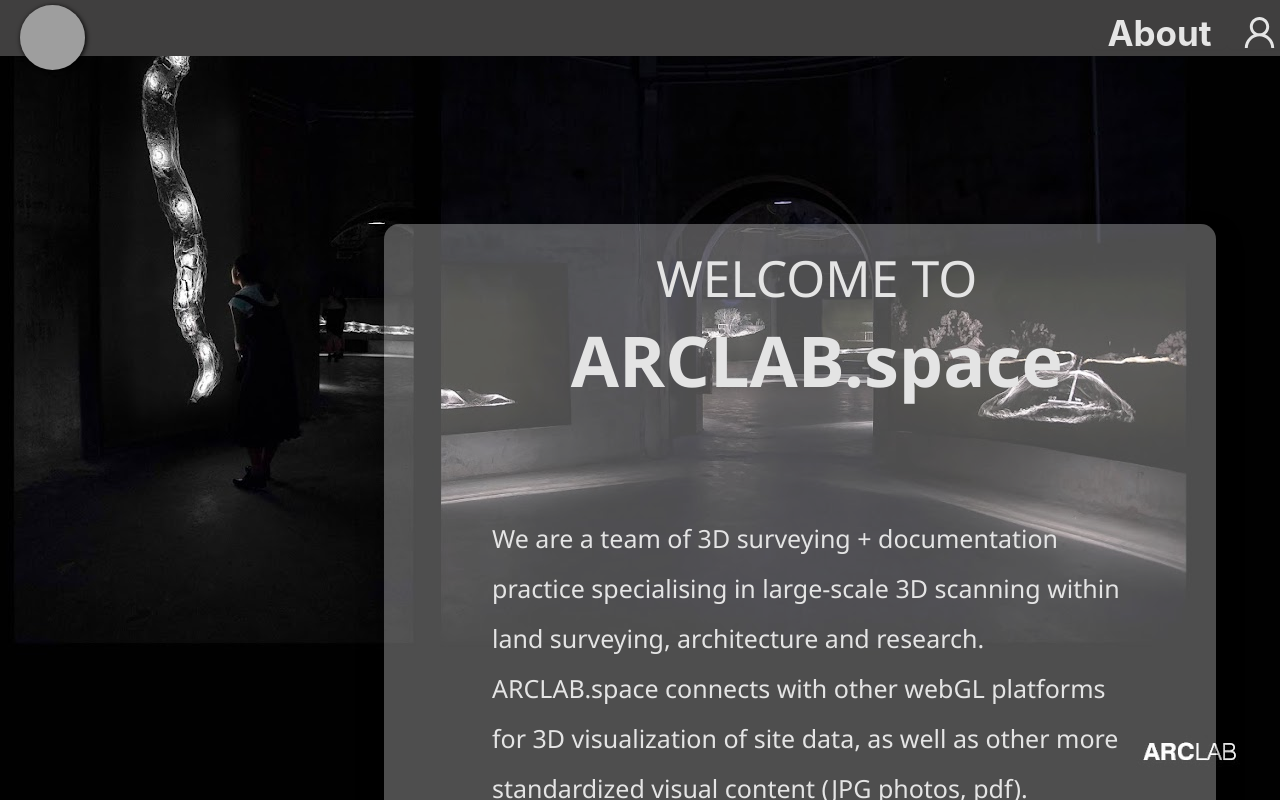
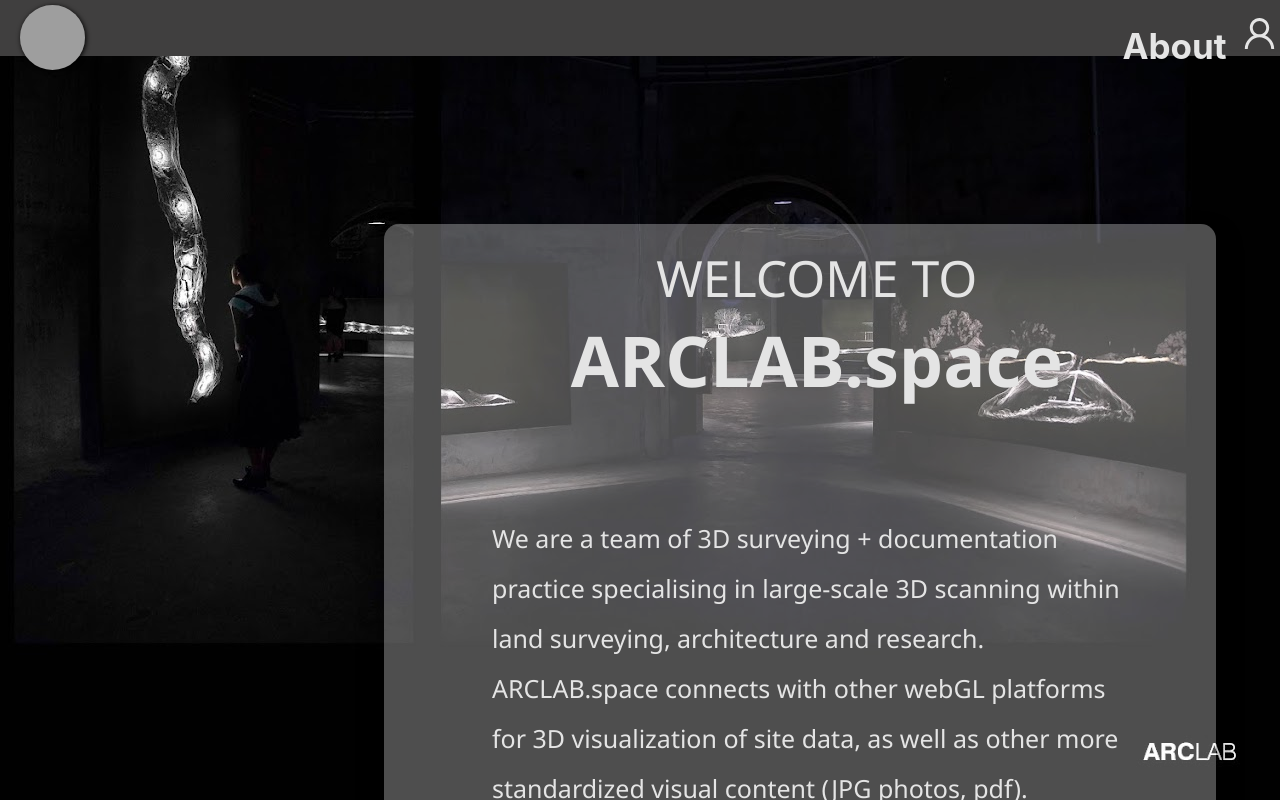
Before and after one commit to HaoLI-jpg/Arclab.space, a React (Create React App) app: page / in a window 1280 px wide. Built offline with nearby package versions, Linux system fonts and the light colour scheme; grey boxes are pictures that could not be loaded.

Commit message:
about page

```diff
--- a/src/NavBar/index.jsx
+++ b/src/NavBar/index.jsx
@@ -19,7 +19,8 @@
         <Col span={20}></Col>
         <Col span={2}>
           <div className={styles.aboutBtnBox}>
-            <Button className={styles.aboutBtn}>About</Button>
+            {/* <Button className={styles.aboutBtn}>About</Button> */}
+            <a className={styles.aboutBtn} href="https://arcdigital.nz/">About</a>
           </div>
         </Col>
         <Col span={1}>
--- a/src/NavBar/style.module.scss
+++ b/src/NavBar/style.module.scss
@@ -27,11 +27,10 @@
   justify-content: flex-end;
   align-items: center;
   .aboutBtn{
-    background: transparent;
-    border:none;
     font-size: 35px;
     font-weight: bold;
     color: #E5E5E5;
+    margin-top: 25px;
   }
   .aboutBtn:hover{
     color: #A3A3A3 !important;
```
